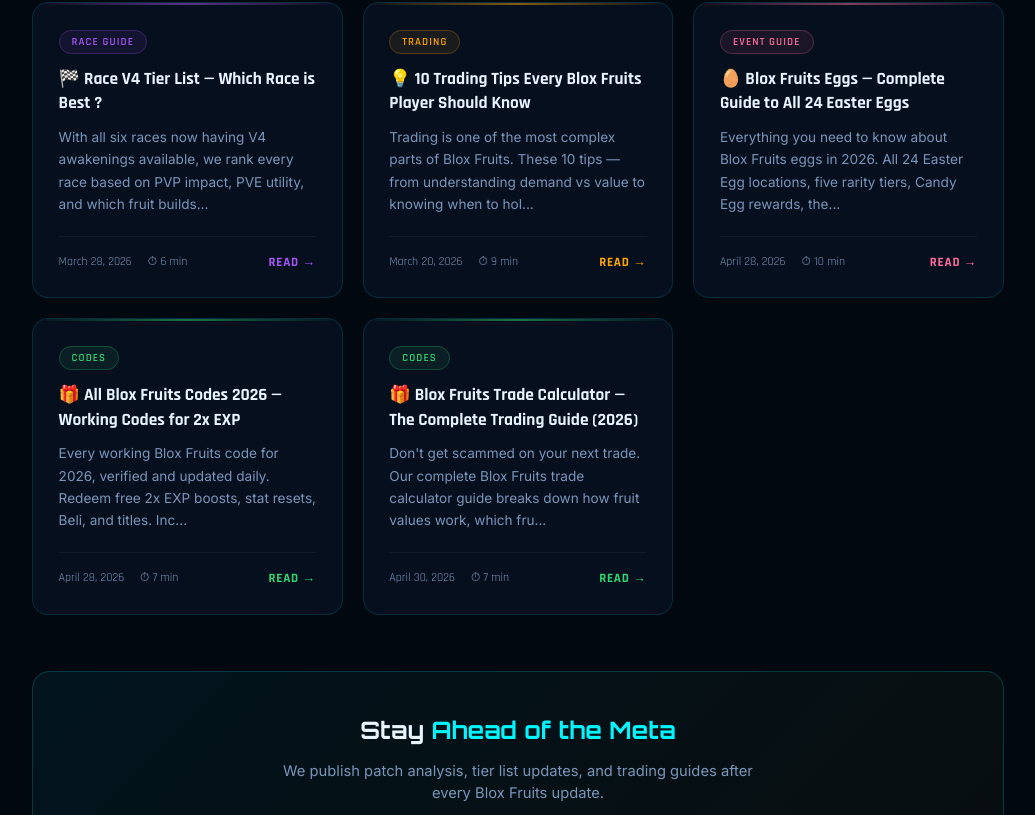
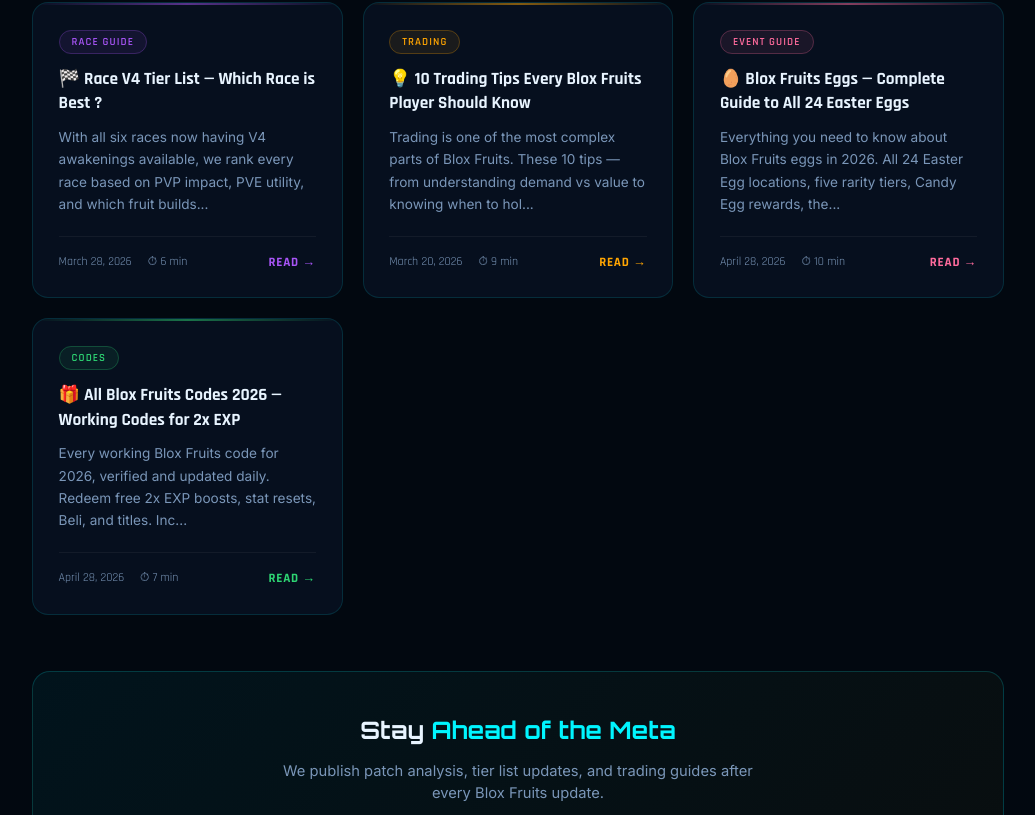
Before and after one commit to fhardi95/bloxfruitsai, a Next.js app: page /blog in a window 1280 px wide. Shown: the part 1141-1956 px from the top of the page, without its empty margins (122-1157 px from the left). Built offline with nearby package versions, Linux system fonts and the light colour scheme.

Commit message:
Add files via upload

```diff
--- a/app/blog/BlogClient.tsx
+++ b/app/blog/BlogClient.tsx
@@ -99,19 +99,6 @@ const POSTS = [
     title: "All Blox Fruits Codes 2026 — Working Codes for 2x EXP",
     excerpt: "Every working Blox Fruits code for 2026, verified and updated daily. Redeem free 2x EXP boosts, stat resets, Beli, and titles. Includes how to redeem codes",
     date: "April 28, 2026",
-    category: "Codes",
-    categoryColor: "#2ed573",
-    categoryBg: "rgba(46,213,115,0.08)",
-    categoryBorder: "rgba(46,213,115,0.25)",
-    readTime: "7 min",
-    icon: "🎁",
-    featured: true,
-  },
-  {
-    slug: "blox-fruits-trade-calculator-complete-guide",
-    title: "Blox Fruits Trade Calculator — The Complete Trading Guide (2026)",
-    excerpt: "Don't get scammed on your next trade. Our complete Blox Fruits trade calculator guide breaks down how fruit values work, which fruits are worth the most in 2026",
-    date: "April 30, 2026",
     category: "Codes",
     categoryColor: "#2ed573",
     categoryBg: "rgba(46,213,115,0.08)",
```
